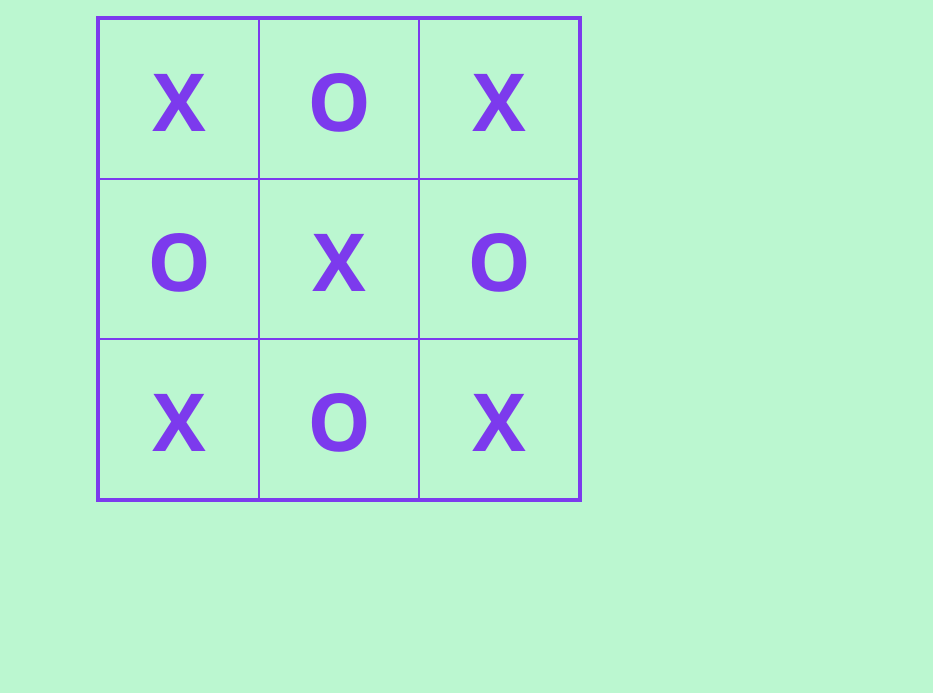
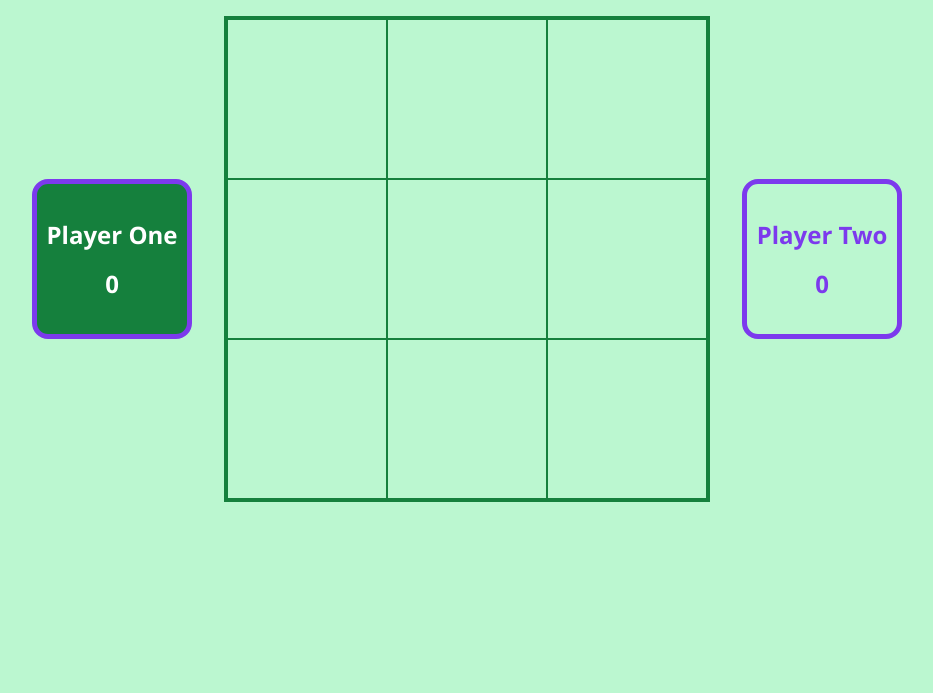
Before and after one commit to romeonorse/odin-tic-tac-toe, a plain HTML site: page index.html in a window 1280 px wide. Shown: the part 107-800 px from the top of the page, without its empty margins (173-1106 px from the left). Drawn offline with Linux system fonts and the light colour scheme.

Commit message:
Add players and signs

```diff
--- a/css/style.css
+++ b/css/style.css
@@ -19,27 +19,30 @@ body {
   background-color: var(--back-color);
   color: var(--primary-color);
   padding: var(--global-padding);
+  display: flex;
+  flex-direction: column;
+  gap: 2rem;
+  text-align: center;
 }
 
 .container {
+  margin: 0 auto;
   max-width: 960px;
   display: flex;
-  flex-direction: column;
   justify-content: center;
+  align-items: center;
   gap: 2rem;
-  align-items: center;
-  text-align: center;
   padding: var(--inner-padding);
 }
 
 .grid {
-  border: 3px solid var(--primary-color);
+  border: 3px solid var(--secondary-color);
   display: grid;
   grid-template-columns: repeat(3, minmax(0, 1fr));
 }
 
 .cell {
-  border: 1px solid var(--primary-color);
+  border: 1px solid var(--secondary-color);
   width: 10rem;
   height: 10rem;
   font-size: 5rem;
@@ -50,3 +53,20 @@ body {
   justify-content: center;
   align-items: center;
 }
+
+.player {
+  width: 10rem;
+  height: 10rem;
+  border-radius: 1rem;
+  border: 5px solid var(--primary-color);
+  display: flex;
+  flex-direction: column;
+  justify-content: center;
+  align-items: center;
+  gap: 1rem;
+}
+
+.active {
+  background-color: var(--secondary-color);
+  color: #fff;
+}
--- a/index.html
+++ b/index.html
@@ -8,8 +8,13 @@
   <link rel="stylesheet" href="css/style.css">
 </head>
 <body>
+  <h1>Tic-Tac-Toe</h1>
+
   <div class="container">
-    <h1>Tic-Tac-Toe</h1>
+    <div class="player one active">
+      <h2>Player One</h2>
+      <h2 class="score-1">0</h2>
+    </div>
 
     <div class="grid">
       <div class="cell cell-1"></div>
@@ -22,6 +27,11 @@
       <div class="cell cell-8"></div>
       <div class="cell cell-9"></div>
     </div>
+
+    <div class="player two">
+      <h2>Player Two</h2>
+      <h2 class="score-2">0</h2>
+    </div>
   </div>
 
   <script src="js/script.js"></script>
--- a/js/script.js
+++ b/js/script.js
@@ -1,5 +1,5 @@
 const gameBoard = (() => {
-  const gbArr = ['X', 'O', 'X', 'O', 'X', 'O', 'X', 'O', 'X'];
+  const gbArr = ['', '', '', '', '', '', '', '', ''];
   const cells = document.querySelectorAll('.cell');
 
   const renderBoard = function() {
@@ -8,6 +8,39 @@ const gameBoard = (() => {
     })
   }
 
-  renderBoard();
+  return {
+    gbArr,
+    cells,
+    renderBoard
+  }
+})();
+
+const player = (sign) => {
+  this.sign = sign;
+
+  let playerBoard = [...gameBoard.gbArr];
+
+  const markCell = function() {
+    gameBoard.cells.forEach((cell, index) => {
+      cell.addEventListener('click', function(e) {
+        if (e.target.innerText === '') {
+          e.target.innerText = `${sign}`;
+          playerBoard[index] = `${sign}`;
+          console.log(playerBoard);
+        }
+      })
+    })
+  }
+
+  return {
+    sign,
+    markCell
+  }
+}
+
+const playerOne = player('X');
+const playerTwo = player('O');
+
+const playGame = (() => {
 
 })();
```
